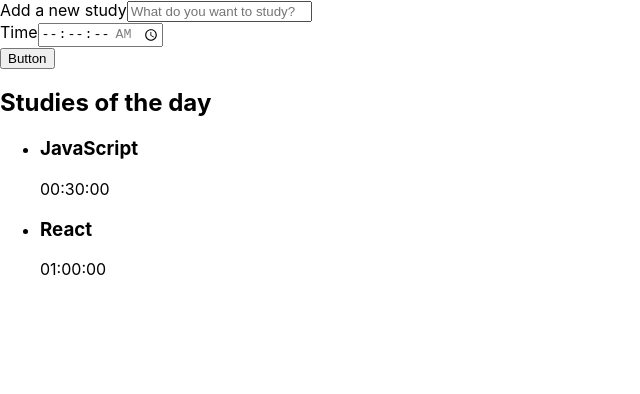
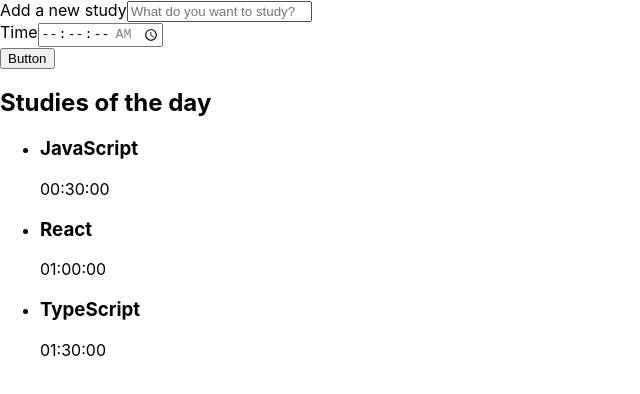
Before and after one commit to victorkauan/alura-studies, a React (Create React App) app: page / in a window 1280 px wide. Shown: the top 394 px of the page, without its empty margins (0-640 px from the left). Built offline with nearby package versions, Linux system fonts and the light colour scheme.

Commit message:
:sparkles: feat: Render list items dynamically

```diff
--- a/src/components/List/index.tsx
+++ b/src/components/List/index.tsx
@@ -1,16 +1,20 @@
 export default function List() {
+  const tasks = [
+    { name: 'JavaScript', time: '00:30:00' },
+    { name: 'React', time: '01:00:00' },
+    { name: 'TypeScript', time: '01:30:00' }
+  ]
+
   return (
     <aside>
       <h2>Studies of the day</h2>
       <ul>
-        <li>
-          <h3>JavaScript</h3>
-          <span>00:30:00</span>
-        </li>
-        <li>
-          <h3>React</h3>
-          <span>01:00:00</span>
-        </li>
+        {tasks.map((task, index) => (
+          <li key={index}>
+            <h3>{task.name}</h3>
+            <span>{task.time}</span>
+          </li>
+        ))}
       </ul>
     </aside>
   );
```
